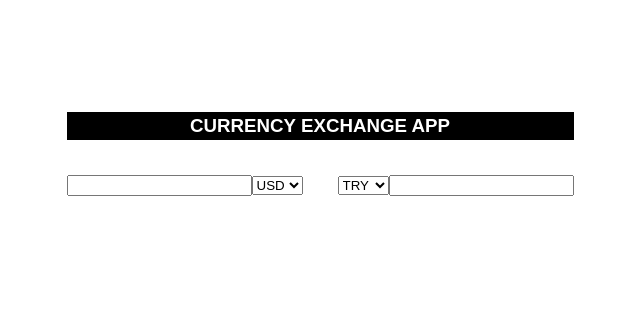
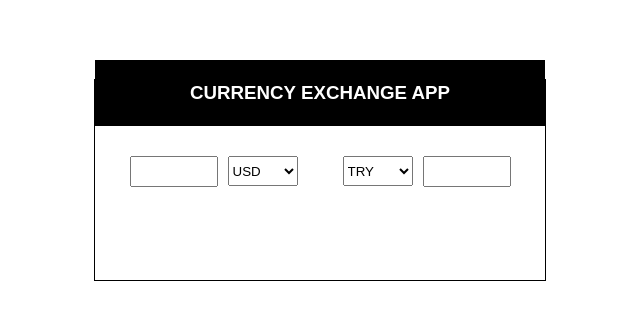
Before and after one commit to isuzmen/ExchangeCurrencyApp, a React (Vite) app: page / in a window 1280 px wide. Shown: the part 245-564 px from the top of the page, without its empty margins (320-960 px from the left). Built offline with nearby package versions, Linux system fonts and the light colour scheme.

Commit message:
Add styles for Currency component

```diff
--- a/src/css/currency.css
+++ b/src/css/currency.css
@@ -0,0 +1,44 @@
+.currency-div {
+    display: flex;
+    flex-direction: column;
+    align-items: center;
+    justify-content: flex-start;
+    margin-top: 50px;
+    width: 450px;
+    height: 200px;
+    border: 1px solid black;
+  }
+
+  .amount {
+    width: 80px;
+    height: 25px;
+    margin-right: 10px;
+  }
+
+  .result {
+    width: 80px;
+    height: 25px;
+  }
+
+  .from-currency-option {
+    width: 70px;
+    height: 30px;
+    margin-right: 10px;
+  }
+
+  .to-currency-option {
+    width: 70px;
+    height: 30px;
+    margin-right: 10px;
+  }
+
+  .exchange-button {
+    width: 80px;
+    height: 30px;
+    background-color: red;
+    color: white;
+    border-radius: 5px;
+    border: none;
+    margin-top: 15px;
+    cursor: pointer;
+  }
```
